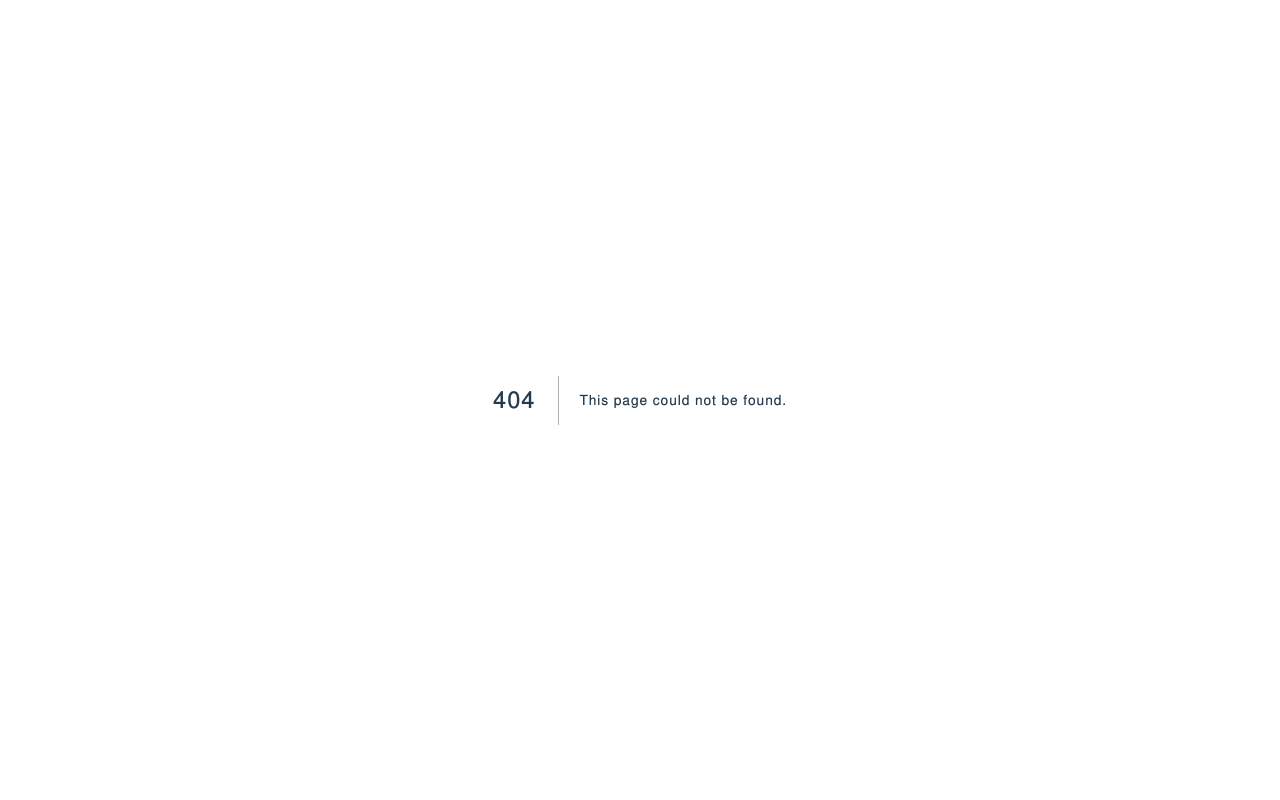
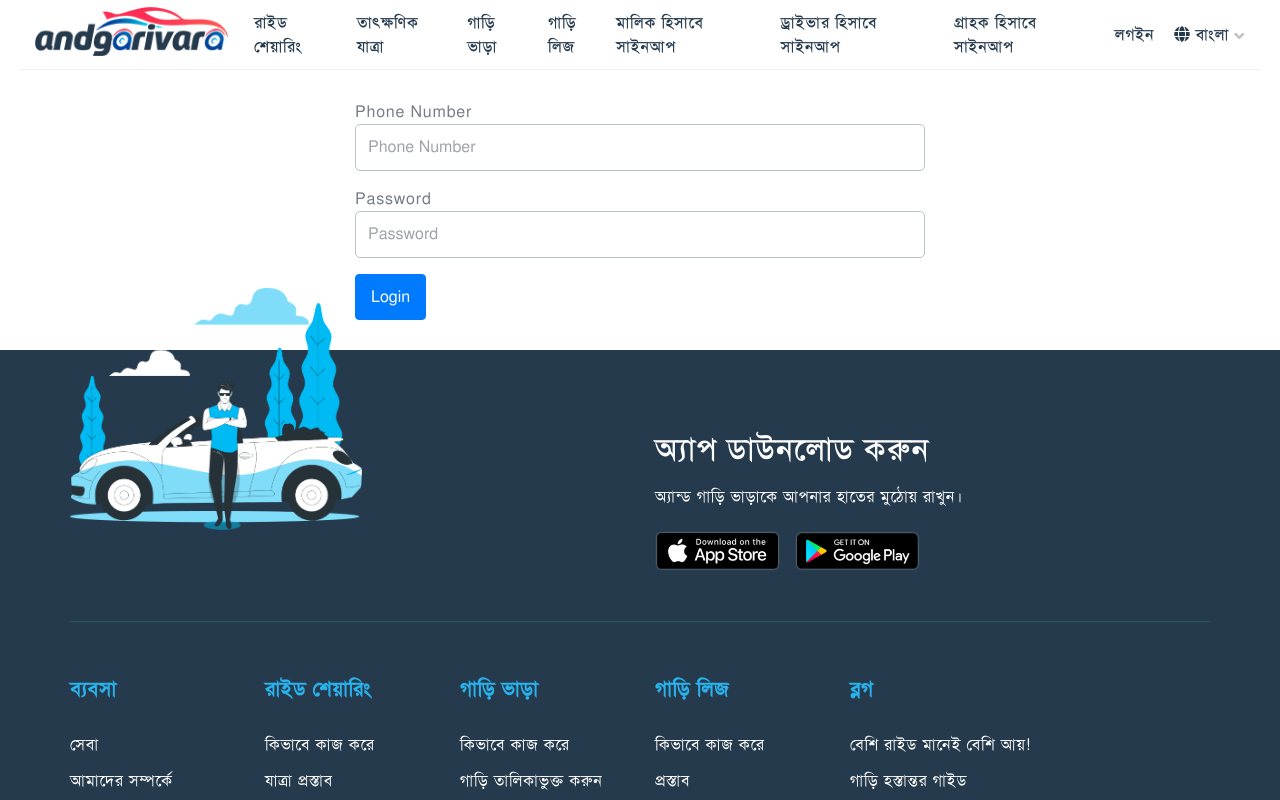
Before and after one commit to tuhin-cse/test-next, a Next.js app: page /login in a window 1280 px wide. Before the commit this address had no page. Shown: the top 800 px of the page. Built offline with nearby package versions, Linux system fonts and the light colour scheme.

Commit message:
Login Page

```diff
--- /dev/null
+++ b/components/Auth/login-form.js
@@ -0,0 +1,88 @@
+import React, { useState } from 'react';
+import Swal from 'sweetalert2'
+
+function LoginForm() {
+
+    const [phoneNumber, setPhoneNumber] = useState("");
+    const [password, setPassword] = useState("");
+
+    function handlePhoneNumberChange(e) {
+        e.preventDefault();
+        setPhoneNumber(e.currentTarget.value);
+    }
+
+    function handlePasswordChange(e) {
+        e.preventDefault();
+        setPassword(e.currentTarget.value);
+    }
+
+    function handleSubmit(e) {
+        e.preventDefault();
+        if ( password == "" || phoneNumber == "" ) {
+            Swal.fire(
+                'Warning',
+                'Please fill all fields',
+                'warning'
+            )
+        } else {
+            const requestOptions = {
+                method: 'POST',
+                headers: { 'Content-Type': 'application/json' },
+                body: JSON.stringify(
+                    {
+                        "phn_no": phoneNumber,
+                        "password": password
+                    })
+            };
+            fetch('https://example.com/api/user/login', requestOptions)
+                .then(response => response.json())
+                .then(data => {
+                    if(data.error === false) {
+                        Swal.fire(
+                            'Success',
+                            data.msg,
+                            'success'
+                        )
+                    } else {
+                        Swal.fire(
+                            'Error',
+                            data.err_msg,
+                            'error'
+                        )
+                    }
+                });
+        }
+
+    }
+
+    let formStyles = {
+        width: '50%',
+        margin: '30px auto'
+    }
+
+    let buttonStyle = {
+        padding: "10px 15px"
+    }
+
+    return (
+        <div className="container">
+            <form style={formStyles}>
+
+                <div className="form-group">
+                    <label htmlFor="exampleInputPassword1">Phone Number</label>
+                    <input type="text" className="form-control" value={phoneNumber} onChange={handlePhoneNumberChange} placeholder="Phone Number"/>
+                </div>
+
+                <div className="form-group">
+                    <label htmlFor="exampleInputPassword1">Password</label>
+                    <input type="password" className="form-control" value={password} onChange={handlePasswordChange} placeholder="Password"/>
+                </div>
+
+                <button className="btn btn-primary" onClick={handleSubmit} style={buttonStyle}>Login</button>
+            </form>
+        </div>
+
+    )
+}
+
+export default LoginForm
--- a/components/Navbar/index.js
+++ b/components/Navbar/index.js
@@ -1,10 +1,16 @@
+import Link from "next/link";
+
 function Navbar() {
     return (
         <header className="menu-section-area">
             <nav className="navbar navbar-expand-lg d-none d-sm-none d-md-block d-lg-block d-xl-block" id="mainNav">
                 <div className="container-fluid">
-                    <a className="navbar-brand" href="index.html"><img src="assets/img/logo.png" alt="logo"
-                                                                       className="img-fluid"/></a>
+                    <Link href="/">
+                        <a className="navbar-brand" >
+                            <img src="assets/img/logo.png" alt="logo" className="img-fluid"/>
+                        </a>
+                    </Link>
+
                     <button className="navbar-toggler navbar-toggler-right" type="button" data-toggle="collapse"
                             data-target="#navbarResponsive" aria-expanded="false" aria-label="Toggle navigation">
                         <i className="fas fa-bars"></i>
@@ -33,10 +39,14 @@ function Navbar() {
                                 <a className="nav-link" href="#!">ড্রাইভার হিসাবে সাইনআপ</a>
                             </li>
                             <li className="nav-item">
-                                <a className="nav-link" href="#!">গ্রাহক হিসাবে সাইনআপ</a>
+                                <Link href="/signup">
+                                    <a className="nav-link">গ্রাহক হিসাবে সাইনআপ</a>
+                                </Link>
                             </li>
                             <li className="nav-item">
-                                <a className="nav-link" href="login.html">লগইন</a>
+                                <Link href="/login">
+                                    <a className="nav-link">লগইন</a>
+                                </Link>
                             </li>
                             <li className="nav-item dropdown-box">
                                 <a className="nav-link dropdown-toggle" data-toggle="dropdown"><i
@@ -75,10 +85,14 @@ function Navbar() {
                         <a className="nav-link" href="#!">ড্রাইভার হিসাবে সাইনআপ</a>
                     </li>
                     <li className="nav-item">
-                        <a className="nav-link" href="#!">গ্রাহক হিসাবে সাইনআপ</a>
+                        <Link href="/signup">
+                            <a className="nav-link">গ্রাহক হিসাবে সাইনআপ</a>
+                        </Link>
                     </li>
                     <li className="nav-item">
-                        <a className="nav-link" href="login.html">লগইন</a>
+                        <Link href="/login">
+                            <a className="nav-link">লগইন</a>
+                        </Link>
                     </li>
                     <li className="dropdown">
                         <a title="বাংলা"><i className="fas fa-globe"></i> বাংলা</a>
--- /dev/null
+++ b/pages/login.js
@@ -0,0 +1,15 @@
+import Navbar from "../components/Navbar";
+import Footer from "../components/Footer";
+import LoginForm from "../components/Auth/login-form";
+
+function Login() {
+    return (
+        <div className="main">
+            <Navbar/>
+            <LoginForm/>
+            <Footer/>
+        </div>
+    )
+}
+
+export default Login
```
